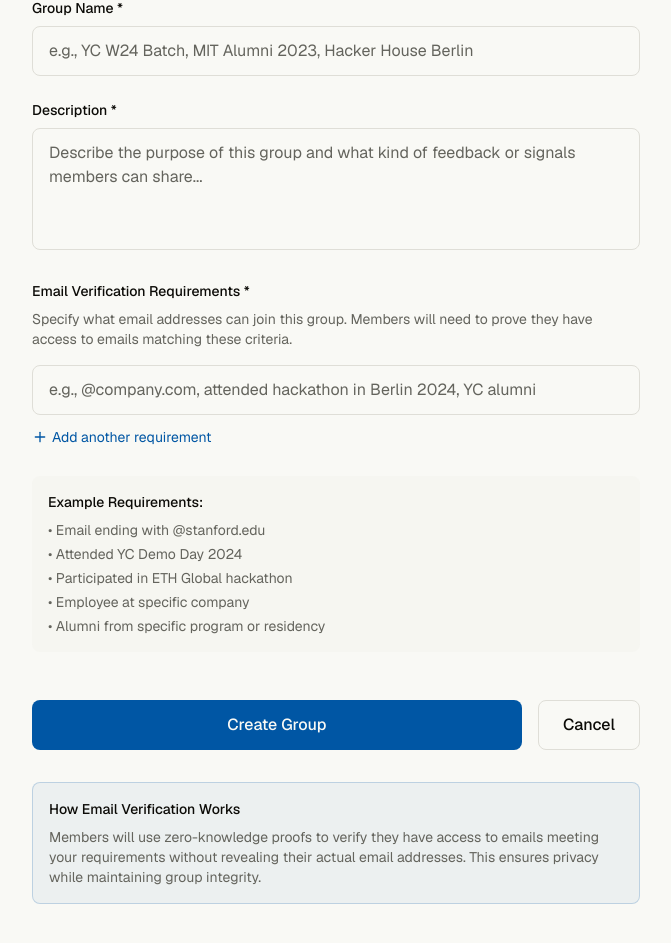
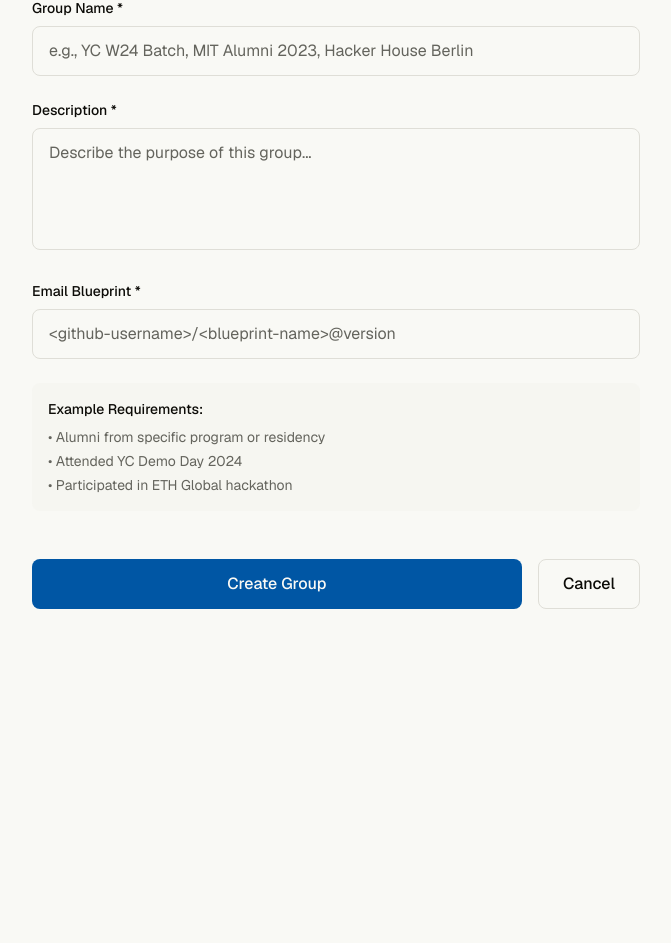
Before and after one commit to Akhil-2310/zksignals, a Next.js app: page /create-group in a window 1280 px wide. Shown: the part 255-1198 px from the top of the page, without its empty margins (304-975 px from the left). After the commit the page ends 912 px from the top, so only its background shows below. Built offline with nearby package versions, Linux system fonts and the light colour scheme.

Commit message:
ui changes

```diff
--- a/app/create-group/page.tsx
+++ b/app/create-group/page.tsx
@@ -108,19 +108,14 @@ export default function CreateGroupPage() {
               rows={4}
               value={formData.description}
               onChange={(e) => setFormData((prev) => ({ ...prev, description: e.target.value }))}
-              placeholder="Describe the purpose of this group and what kind of feedback or signals members can share..."
+              placeholder="Describe the purpose of this group..."
               className="w-full px-4 py-3 bg-background border border-input rounded-lg focus:outline-none focus:ring-2 focus:ring-ring text-foreground placeholder:text-muted-foreground resize-none"
             />
           </div>
 
           {/* Email Restrictions */}
           <div>
-            <label className="block text-sm font-medium text-foreground mb-2">Email Verification Requirements *</label>
-            <p className="text-sm text-muted-foreground mb-4">
-              Specify what email addresses can join this group. Members will need to prove they have access to emails
-              matching these criteria.
-            </p>
-
+            <label className="block text-sm font-medium text-foreground mb-2">Email Blueprint *</label>
             <div className="space-y-3">
               {formData.restrictions.map((restriction, index) => (
                 <div key={index} className="flex gap-2">
@@ -129,7 +124,7 @@ export default function CreateGroupPage() {
                     required
                     value={restriction}
                     onChange={(e) => updateRestriction(index, e.target.value)}
-                    placeholder="e.g., @company.com, attended hackathon in Berlin 2024, YC alumni"
+                    placeholder="<github-username>/<blueprint-name>@version"
                     className="flex-1 px-4 py-3 bg-background border border-input rounded-lg focus:outline-none focus:ring-2 focus:ring-ring text-foreground placeholder:text-muted-foreground"
                   />
                   {formData.restrictions.length > 1 && (
@@ -144,26 +139,15 @@ export default function CreateGroupPage() {
                 </div>
               ))}
             </div>
-
-            <button
-              type="button"
-              onClick={addRestriction}
-              className="mt-3 inline-flex items-center text-sm text-primary hover:text-primary/80 transition-colors"
-            >
-              <Plus className="h-4 w-4 mr-1" />
-              Add another requirement
-            </button>
           </div>
 
           {/* Examples */}
           <div className="bg-muted/30 p-4 rounded-lg">
             <h3 className="text-sm font-medium text-foreground mb-2">Example Requirements:</h3>
             <ul className="text-sm text-muted-foreground space-y-1">
-              <li>• Email ending with @stanford.edu</li>
+            <li>• Alumni from specific program or residency</li>
               <li>• Attended YC Demo Day 2024</li>
               <li>• Participated in ETH Global hackathon</li>
-              <li>• Employee at specific company</li>
-              <li>• Alumni from specific program or residency</li>
             </ul>
           </div>
 
@@ -183,15 +167,6 @@ export default function CreateGroupPage() {
             </Link>
           </div>
         </form>
-
-        {/* Info Box */}
-        <div className="mt-8 p-4 bg-primary/5 border border-primary/20 rounded-lg">
-          <h3 className="text-sm font-medium text-foreground mb-2">How Email Verification Works</h3>
-          <p className="text-sm text-muted-foreground">
-            Members will use zero-knowledge proofs to verify they have access to emails meeting your requirements
-            without revealing their actual email addresses. This ensures privacy while maintaining group integrity.
-          </p>
-        </div>
       </div>
     </div>
   )
```
